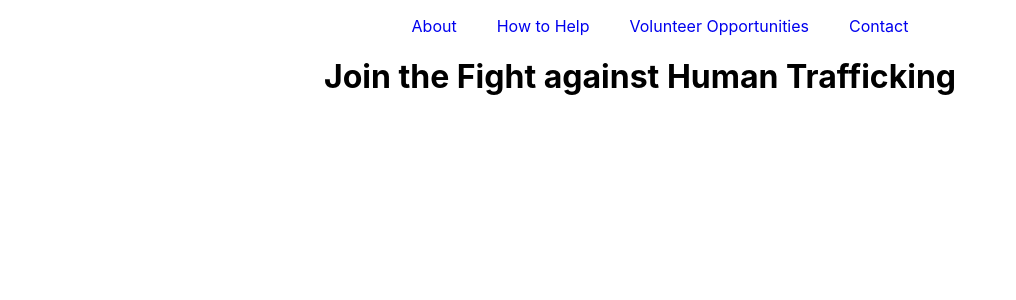
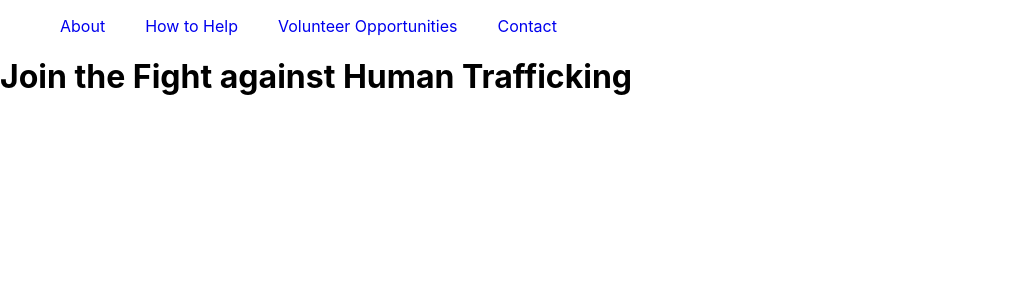
Before and after one commit to brittmoni/FirstRepo, a React (Create React App) app in the folder client/: page / in a window 1280 px wide. Shown: the top 300 px of the page, without its empty margins (0-1016 px from the left). Built offline with nearby package versions, Linux system fonts and the light colour scheme.

Commit message:
Adding react router

```diff
--- a/client/package.json
+++ b/client/package.json
@@ -5,6 +5,7 @@
   "dependencies": {
     "react": "^16.8.6",
     "react-dom": "^16.8.6",
+    "react-router-dom": "^5.0.1",
     "react-scripts": "3.0.1"
   },
   "scripts": {
--- a/client/src/App.js
+++ b/client/src/App.js
@@ -1,13 +1,24 @@
 import React from 'react';
+import { BrowserRouter as Router, Route } from 'react-router-dom';
 import logo from './logo.svg';
 import './App.css';
-import Home from './pages/Home/Home'
+import Home from './pages/Home/Home';
+import About from './pages/About/About';
+import Help from './pages/Help/Help';
+import Volunteer from './pages/Volunteer/Volunteer';
+import Contact from './pages/Contact/Contact';
 
 function App() {
   return (
-    <div className="App">
-      <Home />
-    </div>
+    <Router>
+      <div>
+        <Route exact path='/' component={Home} />
+        <Route exact path='/about' component={About} />
+        <Route exact path='/help' component={Help} />
+        <Route exact path='/volunteer' component={Volunteer} />
+        <Route exact path='/contact' component={Contact} />
+      </div>
+    </Router>
   );
 }
 
```
Also changed, not shown: 1 other file (tests, documents, lock files or other folders).
